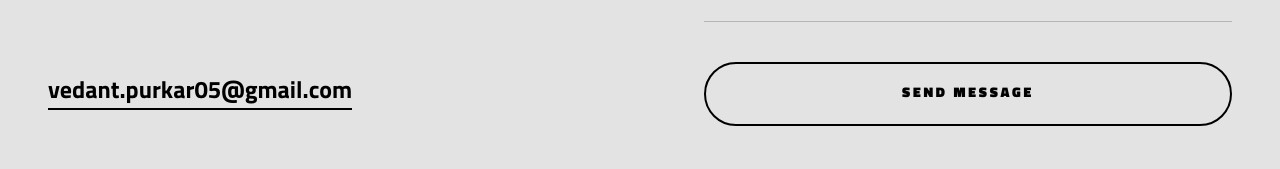
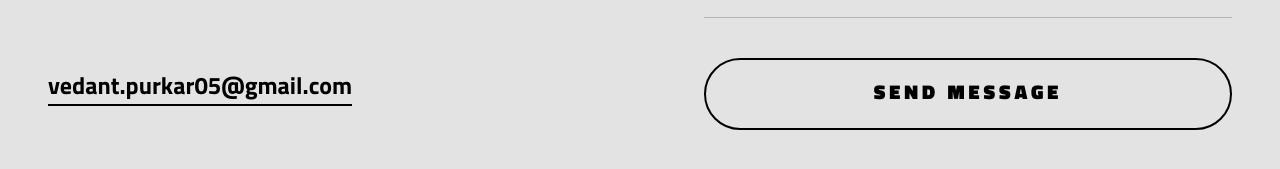
Before and after one commit to Thunderbeast5/Vedant-Purkar, a React (Vite) app: page / in a window 1280 px wide. Shown: the part 8154-8323 px from the top of the page. Built offline with nearby package versions, Linux system fonts and the light colour scheme.

Commit message:
button changed

```diff
--- a/src/components/Contact.jsx
+++ b/src/components/Contact.jsx
@@ -103,7 +103,7 @@ export default function Contact() {
             <motion.button
               whileHover={{ scale: 1.02, backgroundColor: "#000", color: "#fff" }}
               whileTap={{ scale: 0.98 }}
-              className="w-full py-5 rounded-full border-2 border-black text-sm font-black uppercase tracking-[0.2em] transition-all duration-300"
+              className="w-full py-5 rounded-full border-2 border-black text-xl font-black uppercase tracking-[0.2em] transition-all duration-300"
             >
               Send Message
             </motion.button>
```
